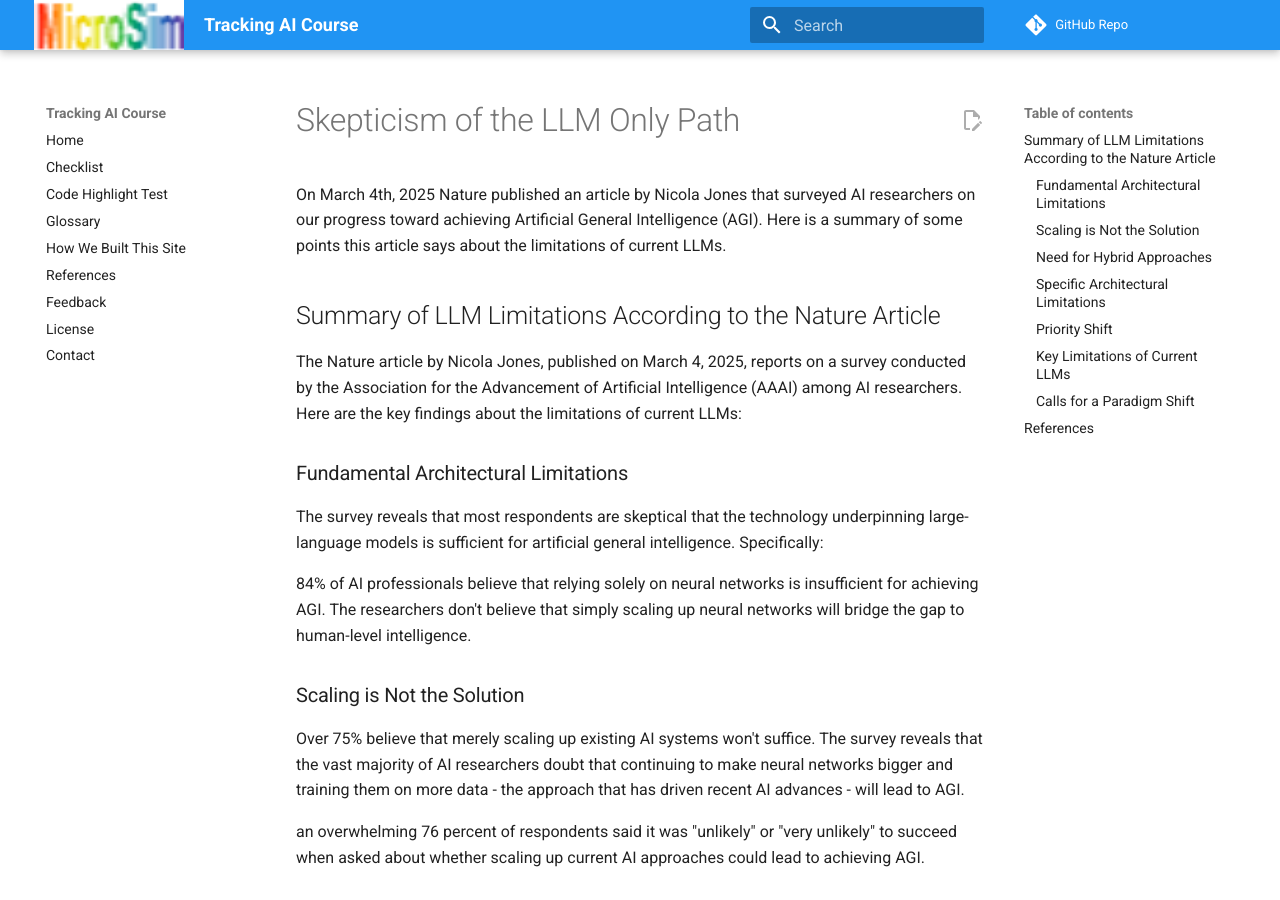
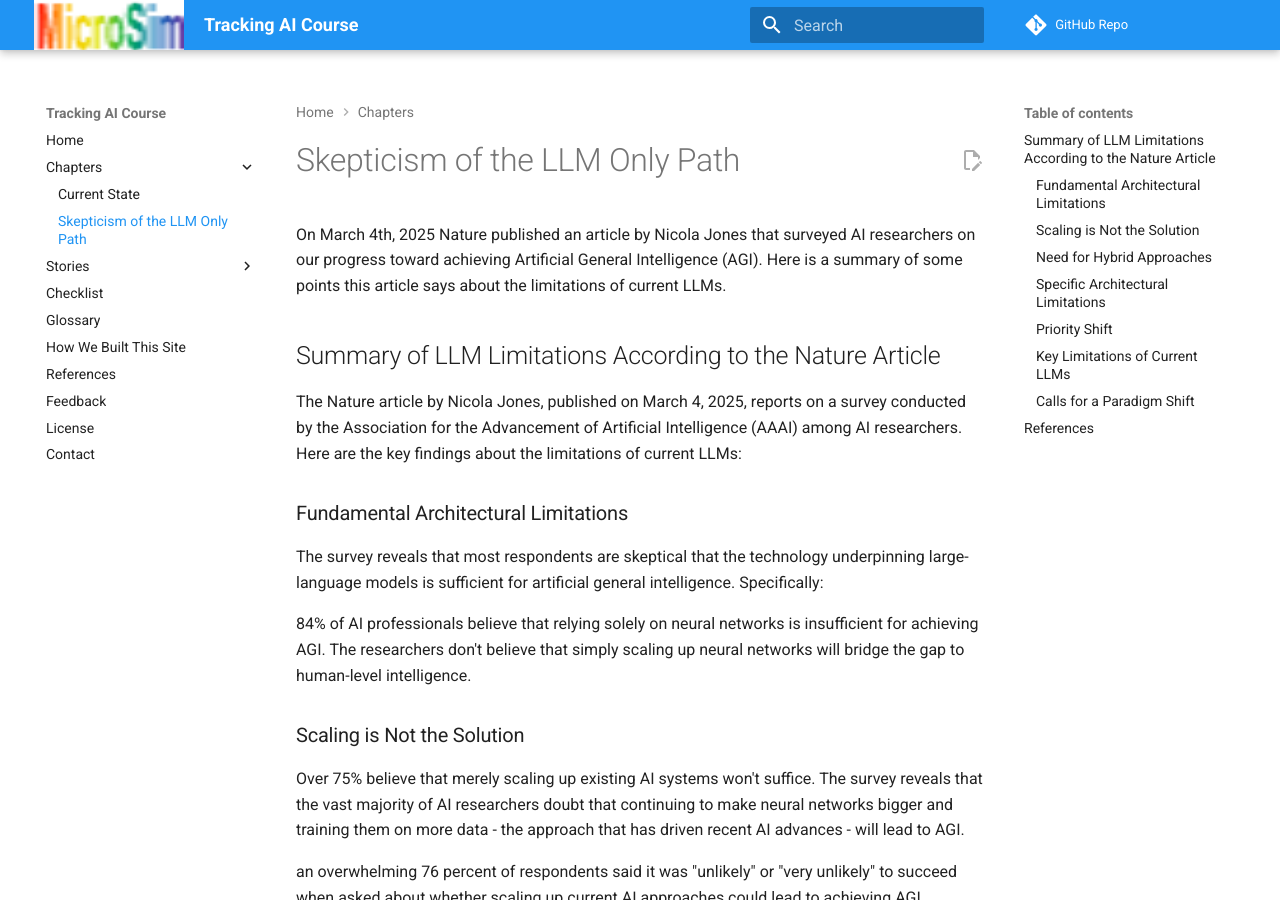
Before and after one commit to dmccreary/tracking-ai-course, an MkDocs documentation site: the page built from docs/chapters/skepticism-of-the-llm-only-path.md, in a window 1280 px wide and 900 px high. Built offline with MkDocs 1.6.1 and Material for MkDocs 9.7.7, drawn with Linux system fonts in a browser that asks for light colours; comment, search, counter and statistics services are not loaded; some of the changed text lies outside the part shown.

Commit message:
updating content

```diff
--- a/mkdocs.yml
+++ b/mkdocs.yml
@@ -8,8 +8,14 @@ edit_uri: 'blob/master/docs'
 
 nav:
   - Home: index.md
+  - Chapters:
+    - chapters/index.md
+    - chapters/current-state.md
+    - chapters/skepticism-of-the-llm-only-path.md
+  - Stories:
+    - Intro: stories/index.md
+    - Yann LeCun: stories/yann-lecun/index.md
   - Checklist: checklist.md
-  - Code Highlight Test: code-highlight-test.md
   - Glossary: glossary.md
   - How We Built This Site: how-we-built-this-site.md
   - References: references.md
```
